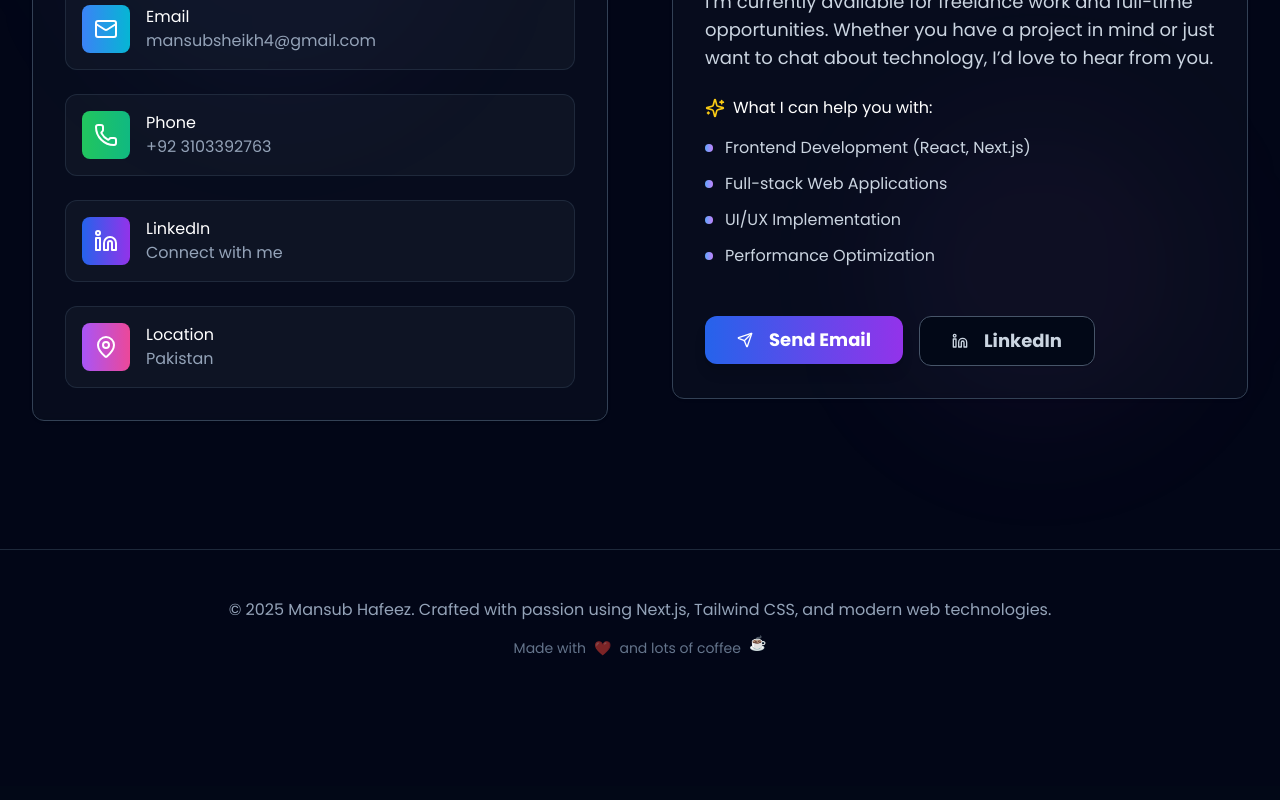
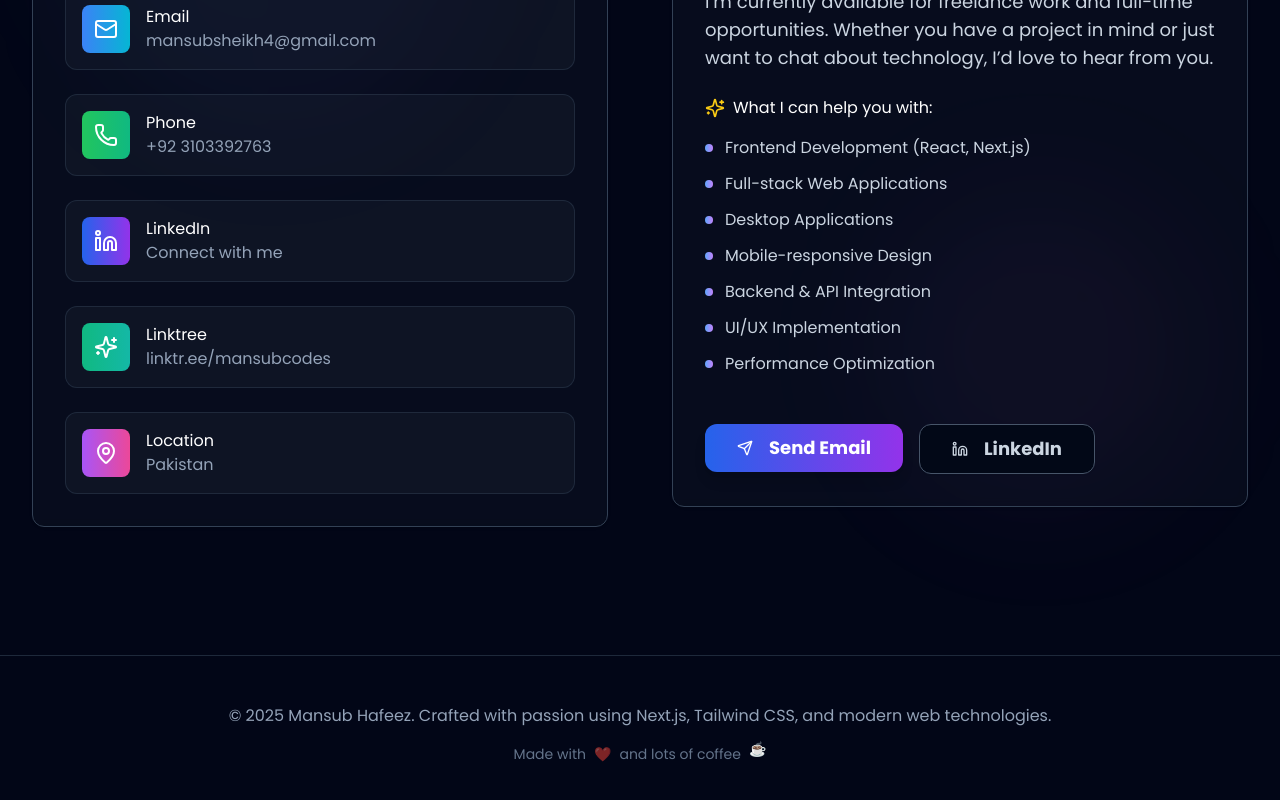
Before and after one commit to mansub-dev/MansubHafeez, a Next.js app: page / in a window 1280 px wide. Shown: the part 8168-8968 px from the top of the page. Built offline with nearby package versions, Linux system fonts and the light colour scheme.

Commit message:
added new links

```diff
--- a/src/components/contact.tsx
+++ b/src/components/contact.tsx
@@ -130,6 +130,27 @@ export function Contact() {
                         </div>
                       </div>
                     </div>
+                    {/* Linktree */}
+                    <div className="group hover:translate-x-1 sm:hover:translate-x-2 hover:scale-105 transition-all duration-300">
+                      <div className="flex items-center gap-3 sm:gap-4 p-3 sm:p-4 rounded-xl bg-slate-800/30 hover:bg-slate-700/30 transition-all duration-300 border border-slate-700/50 hover:border-slate-600">
+                        <div className="w-10 h-10 sm:w-12 sm:h-12 bg-gradient-to-r from-emerald-500 to-teal-500 rounded-lg flex items-center justify-center group-hover:scale-110 transition-transform flex-shrink-0">
+                          <Sparkles className="w-5 h-5 sm:w-6 sm:h-6 text-white" />
+                        </div>
+                        <div className="min-w-0 flex-1">
+                          <h4 className="font-medium text-white group-hover:text-emerald-400 transition-colors text-sm sm:text-base">
+                            Linktree
+                          </h4>
+                          <a
+                            href="https://linktr.ee/mansubcodes"
+                            target="_blank"
+                            rel="noopener noreferrer"
+                            className="text-slate-400 hover:text-emerald-400 transition-colors text-sm sm:text-base break-all"
+                          >
+                            linktr.ee/mansubcodes
+                          </a>
+                        </div>
+                      </div>
+                    </div>
 
                     {/* Location */}
                     <div className="group hover:translate-x-1 sm:hover:translate-x-2 hover:scale-105 transition-all duration-300">
@@ -182,11 +203,16 @@ export function Contact() {
                         {[
                           "Frontend Development (React, Next.js)",
                           "Full-stack Web Applications",
+                          "Desktop Applications",
+                          "Mobile-responsive Design",
+                          "Backend & API Integration",
                           "UI/UX Implementation",
                           "Performance Optimization",
-                        ].map((service, index) => (
+                        ]
+                          .filter(Boolean)
+                          .map((service, index) => (
                             <li
-                            key={service}
+                              key={index}
                               className="flex items-center gap-3 group"
                             >
                               <div className="w-2 h-2 bg-gradient-to-r from-blue-400 to-purple-400 rounded-full group-hover:scale-125 transition-transform flex-shrink-0"></div>
```
Lines whose indentation alone changed are shown as unchanged.
